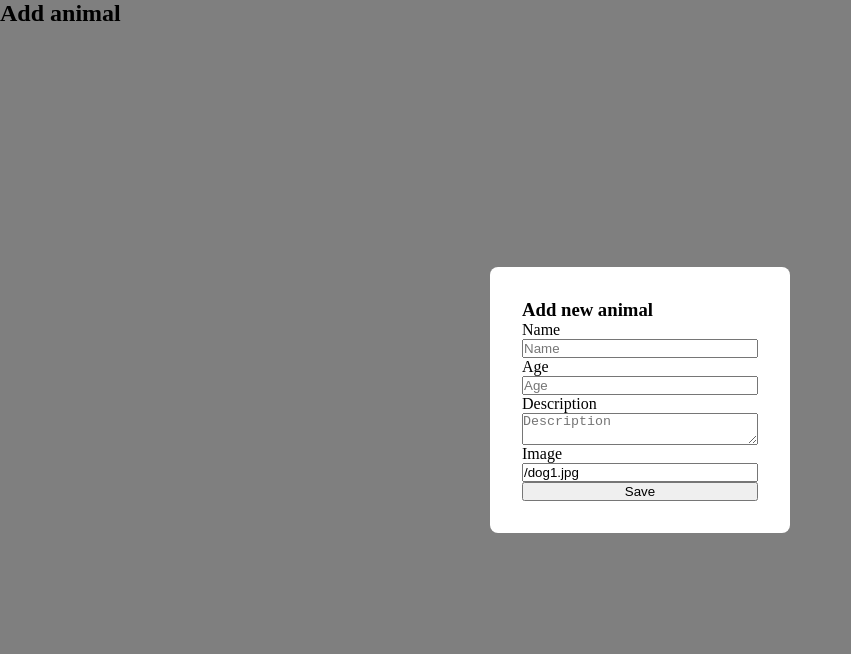
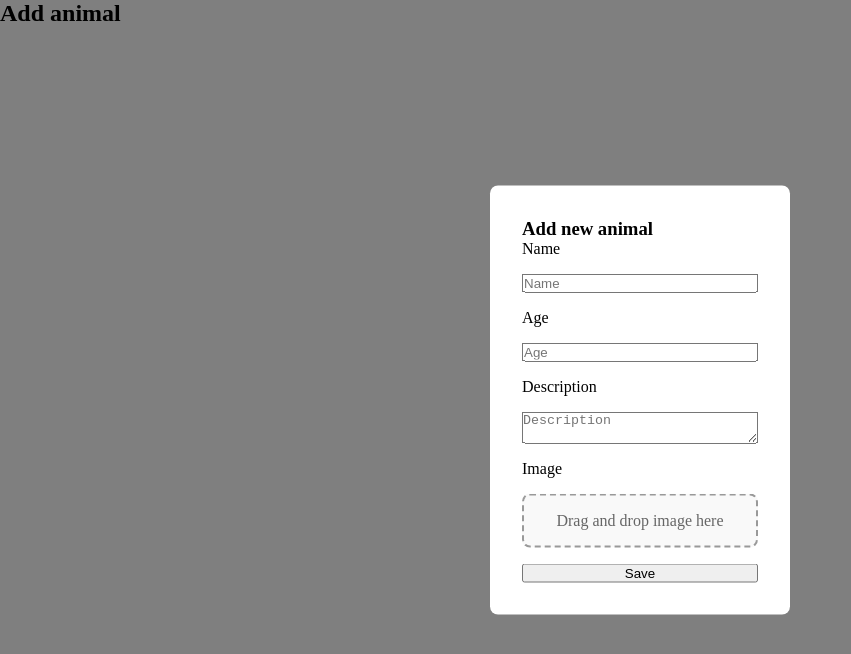
Before and after one commit to ba-yellowking/nextjs-animal-shelter, a Next.js app: page /admin in a window 1280 px wide. Both pictures are taken after a click on the element "Add animal". Shown: the top 654 px of the page, without its empty margins (0-851 px from the left). Built offline with nearby package versions, Linux system fonts and the light colour scheme.

Commit message:
Add drag and drop

```diff
--- a/app/api/animals/route.js
+++ b/app/api/animals/route.js
@@ -18,6 +18,7 @@ export async function POST(request) {
     return new Response(JSON.stringify({ success: true }), {
       status: 201,
       headers: { "Content-Type": "application/json" },
+      ololo: "ololo"
     });
   } catch (err) {
     console.error(err);
--- a/app/ui/cards/Cards.js
+++ b/app/ui/cards/Cards.js
@@ -1,7 +1,7 @@
 import Link from "next/link";
 import Image from "next/image";
 import db from "@/lib/db";
-import classes from "./cards.module.css";
+import classes from "./Cards.module.css";
 
 function Cards() {
 
--- a/app/ui/form/AddAnimal.jsx
+++ b/app/ui/form/AddAnimal.jsx
@@ -2,10 +2,9 @@
 
 import { useState } from "react";
 import axios from "axios";
-import classes from "./add-animals.module.css";
+import classes from "./AddAnimal.module.css";
 
 export default function AddAnimal({ onSuccess }) {
-
   const [form, setForm] = useState({
     name: "",
     age: "",
@@ -13,6 +12,7 @@ export default function AddAnimal({ onSuccess }) {
     image: "/dog1.jpg",
   });
 
+  const [preview, setPreview] = useState(null);
   const [status, setStatus] = useState(null);
 
   const handleChange = (e) => {
@@ -20,13 +20,32 @@ export default function AddAnimal({ onSuccess }) {
     setForm((prev) => ({ ...prev, [name]: value }));
   };
 
-  function createSlug(name) {
-    return name
-      .toLowerCase()
-      .trim()
-      .replace(/\s+/g, '-')        // пробелы → дефисы
-      .replace(/[^a-z0-9\-]/g, '') // убрать всё лишнее
-  }
+  const createSlug = (name) =>
+    name.toLowerCase().trim().replace(/\s+/g, "-").replace(/[^a-z0-9\-]/g, "");
+
+  // drag and drop handler
+  const handleDrop = (e) => {
+    e.preventDefault();
+    const file = e.dataTransfer.files[0];
+
+    // e.dataTransfer/type checks for "image/"
+    if (!file || !file.type.startsWith("image/")) {
+      setStatus("Only images allowed.");
+      return;
+    }
+
+    // e.dataTransfer.files[0].size -> 1024 * 1024 bytes = 1 Mb
+    if (file.size > 1024 * 1024 * 10) {
+      setStatus("Image too large (max 10MB)");
+      return;
+    }
+
+    const objectUrl = URL.createObjectURL(file);
+    setPreview(objectUrl);
+    setForm((prev) => ({ ...prev, image: objectUrl }));
+  };
+
+  const handleDragOver = (e) => e.preventDefault();
 
   const handleSubmit = async (e) => {
     e.preventDefault();
@@ -36,7 +55,7 @@ export default function AddAnimal({ onSuccess }) {
     try {
       const response = await axios.post("/api/animals", {
         ...form,
-        slug, // теперь передаём
+        slug,
       });
 
       if (response.status === 201) {
@@ -47,20 +66,19 @@ export default function AddAnimal({ onSuccess }) {
           description: "",
           image: "/dog1.jpg",
         });
+        setPreview(null);
         if (onSuccess) onSuccess();
       } else {
         setStatus("Unexpected response");
       }
-    } catch (error) {
-      console.error(error);
+    } catch (err) {
+      console.error(err);
       setStatus("Failed to add animal");
     }
   };
 
-
   return (
     <form className={classes.form} onSubmit={handleSubmit}>
-
       <label htmlFor="name">Name</label>
       <input
         id="name"
@@ -91,13 +109,17 @@ export default function AddAnimal({ onSuccess }) {
       />
 
       <label htmlFor="image">Image</label>
-      <input
-        id="image"
-        name="image"
-        value={form.image}
-        onChange={handleChange}
-        placeholder="Image"
-      />
+      <div
+        className={classes.dropzone}
+        onDrop={handleDrop}
+        onDragOver={handleDragOver}
+      >
+        {preview ? (
+          <img src={preview} alt="Preview" className={classes.preview} />
+        ) : (
+          <p>Drag and drop image here</p>
+        )}
+      </div>
 
       <button type="submit">Save</button>
       {status && <p>{status}</p>}
--- /dev/null
+++ b/app/ui/form/AddAnimal.module.css
@@ -0,0 +1,22 @@
+.form {
+    display: flex;
+    flex-direction: column;
+    gap: 1rem;
+}
+
+.dropzone {
+    border: 2px dashed #999;
+    border-radius: 8px;
+    padding: 1rem;
+    text-align: center;
+    color: #666;
+    background: #f9f9f9;
+    cursor: pointer;
+}
+
+.preview {
+    max-width: 100%;
+    max-height: 200px;
+    object-fit: cover;
+    border-radius: 8px;
+}
--- a/app/ui/form/add-animals.module.css
+++ /dev/null
@@ -1,4 +0,0 @@
-.form {
-    display: flex;
-    flex-direction: column;
-}
--- a/app/ui/modal/Modal.jsx
+++ b/app/ui/modal/Modal.jsx
@@ -1,4 +1,4 @@
-import classes from './modal.module.css';
+import classes from './Modal.module.css';
 
 function Modal({ children, onClose }) {
   return (
```
Also changed, not shown: app/ui/drag-drop/DragDrop.jsx (added, +48 -0 lines), app/ui/drag-drop/DragDrop.module.css (added, +27 -0 lines), app/ui/cards/Cards.module.css (renamed from app/ui/cards/cards.module.css), app/ui/modal/Modal.module.css (renamed from app/ui/modal/modal.module.css), 1 other file (tests, documents, lock files or other folders).
